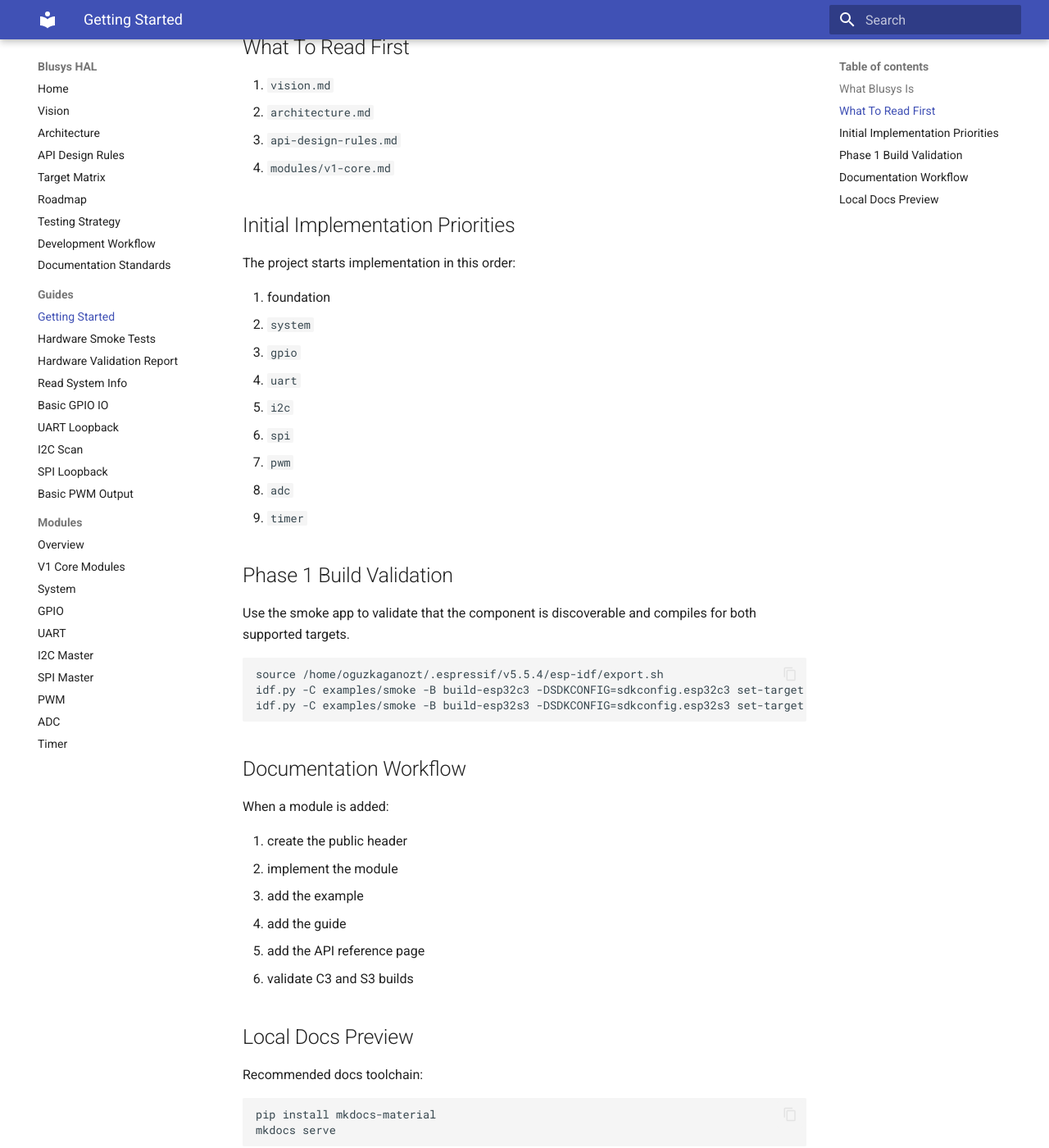
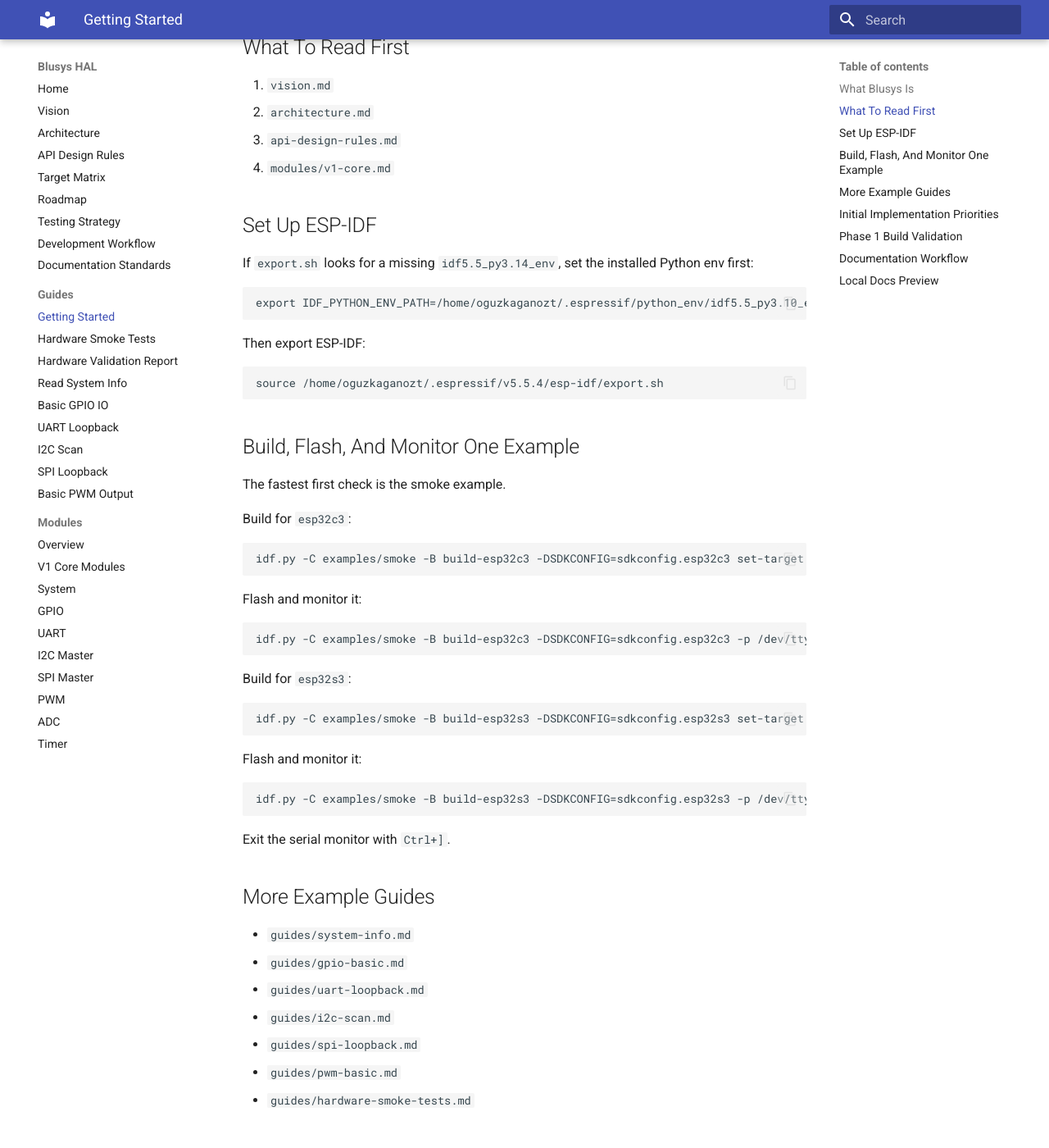
Before and after one commit to oguzkaganozt/blusys, an MkDocs documentation site: the page built from docs/guides/getting-started.md, in a window 1280 px wide and 1400 px high, scrolled down 298 px. Shown: the whole window at 82% size. Built offline with MkDocs 1.6.1 and Material for MkDocs 9.7.7, drawn with Linux system fonts in a browser that asks for light colours; some of the changed text lies outside the part shown.

````diff
--- a/docs/guides/getting-started.md
+++ b/docs/guides/getting-started.md
@@ -14,6 +14,60 @@ The first release focuses on a common API for:
 2. `architecture.md`
 3. `api-design-rules.md`
 4. `modules/v1-core.md`
+
+## Set Up ESP-IDF
+
+If `export.sh` looks for a missing `idf5.5_py3.14_env`, set the installed Python env first:
+
+```sh
+export IDF_PYTHON_ENV_PATH=/home/oguzkaganozt/.espressif/python_env/idf5.5_py3.10_env
+```
+
+Then export ESP-IDF:
+
+```sh
+source /home/oguzkaganozt/.espressif/v5.5.4/esp-idf/export.sh
+```
+
+## Build, Flash, And Monitor One Example
+
+The fastest first check is the smoke example.
+
+Build for `esp32c3`:
+
+```sh
+idf.py -C examples/smoke -B build-esp32c3 -DSDKCONFIG=sdkconfig.esp32c3 set-target esp32c3 build
+```
+
+Flash and monitor it:
+
+```sh
+idf.py -C examples/smoke -B build-esp32c3 -DSDKCONFIG=sdkconfig.esp32c3 -p /dev/ttyUSB0 flash monitor
+```
+
+Build for `esp32s3`:
+
+```sh
+idf.py -C examples/smoke -B build-esp32s3 -DSDKCONFIG=sdkconfig.esp32s3 set-target esp32s3 build
+```
+
+Flash and monitor it:
+
+```sh
+idf.py -C examples/smoke -B build-esp32s3 -DSDKCONFIG=sdkconfig.esp32s3 -p /dev/ttyUSB0 flash monitor
+```
+
+Exit the serial monitor with `Ctrl+]`.
+
+## More Example Guides
+
+- `guides/system-info.md`
+- `guides/gpio-basic.md`
+- `guides/uart-loopback.md`
+- `guides/i2c-scan.md`
+- `guides/spi-loopback.md`
+- `guides/pwm-basic.md`
+- `guides/hardware-smoke-tests.md`
 
 ## Initial Implementation Priorities
 
@@ -33,12 +87,6 @@ The project starts implementation in this order:
 
 Use the smoke app to validate that the component is discoverable and compiles for both supported targets.
 
-```sh
-source /home/oguzkaganozt/.espressif/v5.5.4/esp-idf/export.sh
-idf.py -C examples/smoke -B build-esp32c3 -DSDKCONFIG=sdkconfig.esp32c3 set-target esp32c3 build
-idf.py -C examples/smoke -B build-esp32s3 -DSDKCONFIG=sdkconfig.esp32s3 set-target esp32s3 build
-```
-
 ## Documentation Workflow
 
 When a module is added:
@@ -55,6 +103,6 @@ When a module is added:
 Recommended docs toolchain:
 
 ```sh
-pip install mkdocs-material
+pip install -r requirements-docs.txt
 mkdocs serve
 ```
````
Also changed, not shown: README.md (+113 -105 lines), docs/guides/gpio-basic.md (+24 -0 lines), docs/guides/i2c-scan.md (+28 -0 lines), docs/guides/pwm-basic.md (+28 -0 lines), docs/guides/spi-loopback.md (+28 -0 lines), docs/guides/system-info.md (+24 -0 lines).
